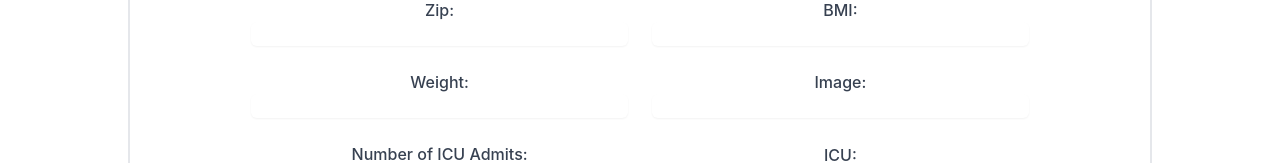
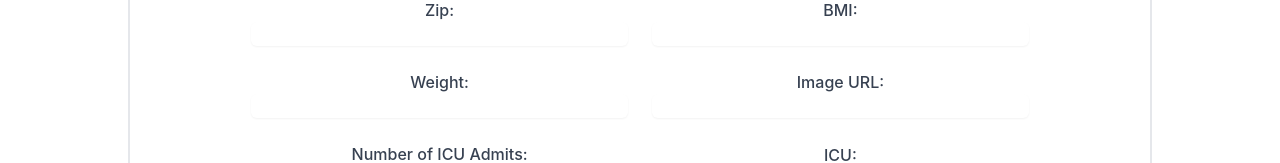
Before and after one commit to VIbitoye/tech-dive-pythons, a React (Create React App) app in the folder client/: page /exams/new in a window 1280 px wide. Shown: the part 383-546 px from the top of the page. Built offline with nearby package versions, Linux system fonts and the light colour scheme.

Commit message:
Image URL instead of Image in newExamForm

```diff
--- a/client/src/components/NewExamForm.jsx
+++ b/client/src/components/NewExamForm.jsx
@@ -180,7 +180,7 @@ function NewExamForm () {
 
             <div className="flex flex-col">
               <label htmlFor="pngFileName" className="font-medium text-gray-700">
-                Image:
+                Image URL:
               </label>
               <input
                 type="text"
```
